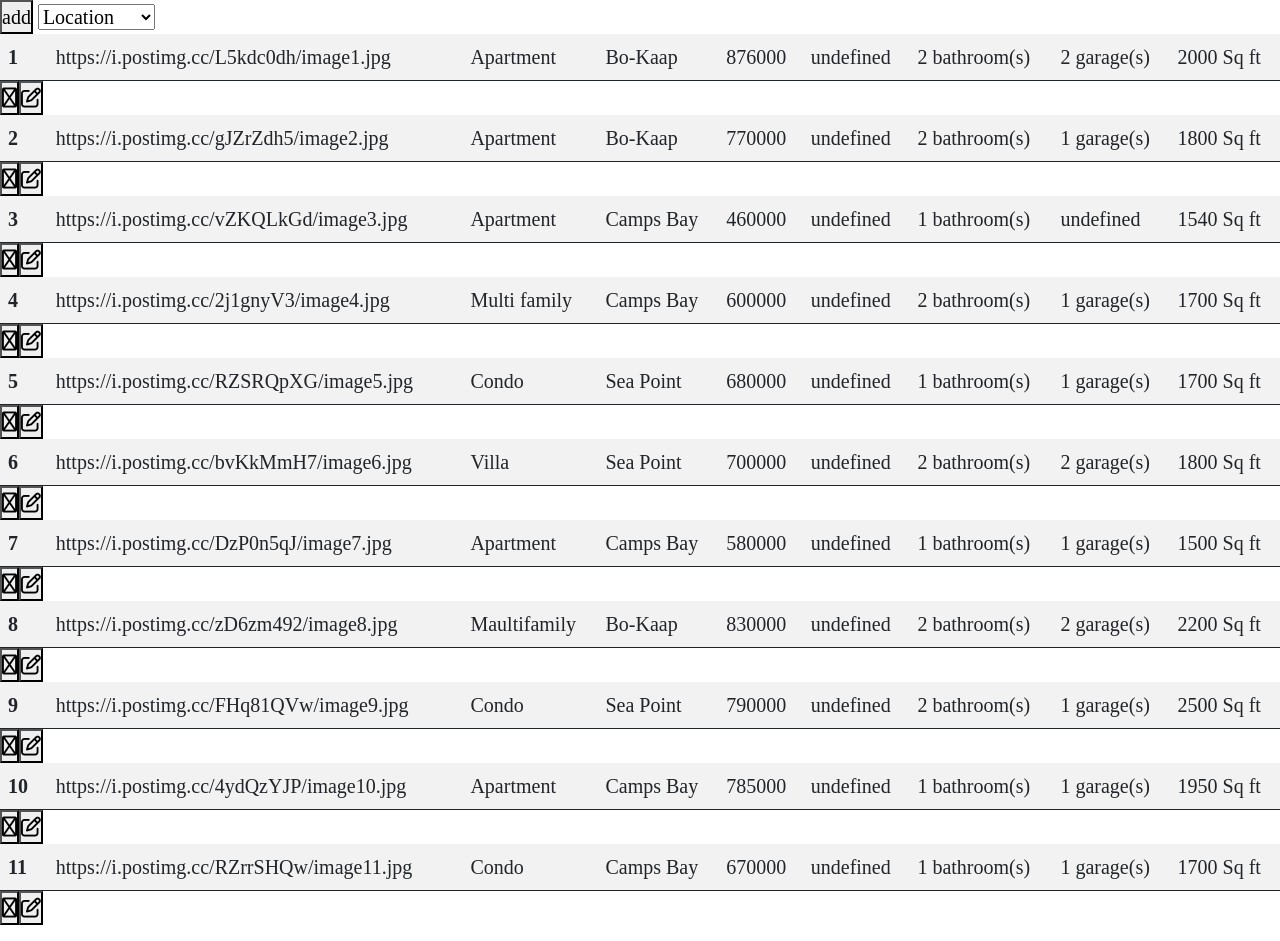
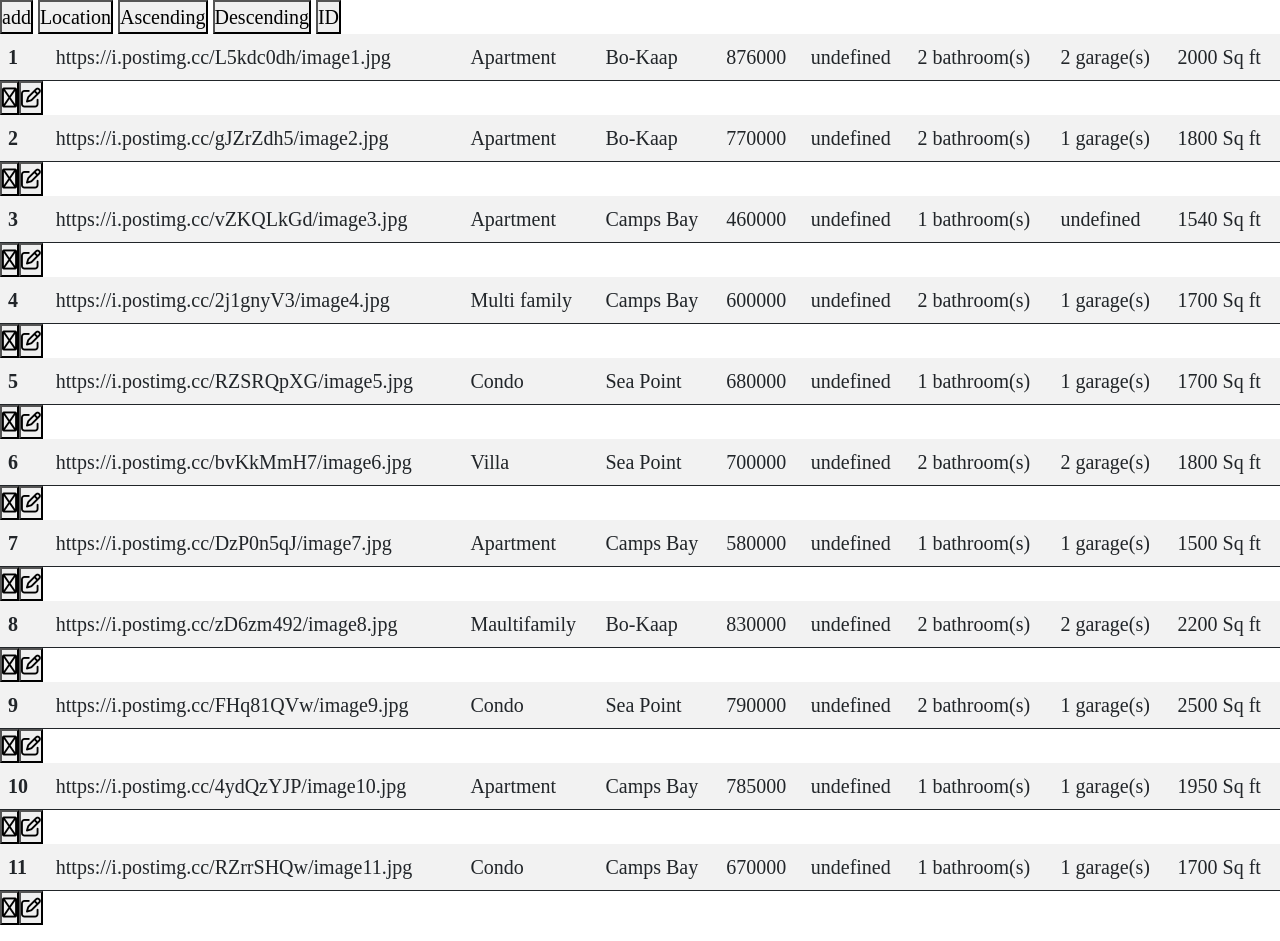
Before and after one commit to siyolisemekuto/propertyListingProject, a plain HTML site: page admin.html in a window 1280 px wide. Drawn offline with nearby package versions, Linux system fonts and the light colour scheme.

Commit message:
Add files via upload

```diff
--- a/admin.html
+++ b/admin.html
@@ -13,13 +13,14 @@
 <body>
     <button id='add' onclick="addRecord()">add</button>
 
+        <button id='sort' onclick="sorting()">Location</button>
+        <button id='sort' onclick="sorting()">Ascending</button>
+        <button id='sort' onclick="sorting()">Descending</button>
+        <button id='sort' onclick="sorting()">ID</button>
+
+
     <table class="table table-striped" id="Listings">
-        <select>
-        <option id='sort' onclick="sortingLocation()"><button>Location</button></option>
-        <option id='sort' onclick="sortingAscending()"><button>Ascending</button></option>
-        <option id='sort' onclick="sortingDescending()">Descending</option>
-        <option id='sort' onclick="sortingID()">ID</option>
-        </select>
+
 
      <thead>
      <thead>
--- a/admin.js
+++ b/admin.js
@@ -186,8 +186,7 @@ function deleteListing(id) {
 
 
 //sorting
-function sortingLocation(){
-
+function sorting(){
     propertyList.sort((a,b)=>{
         return a.location < b.location? -1:1;
     });
```
